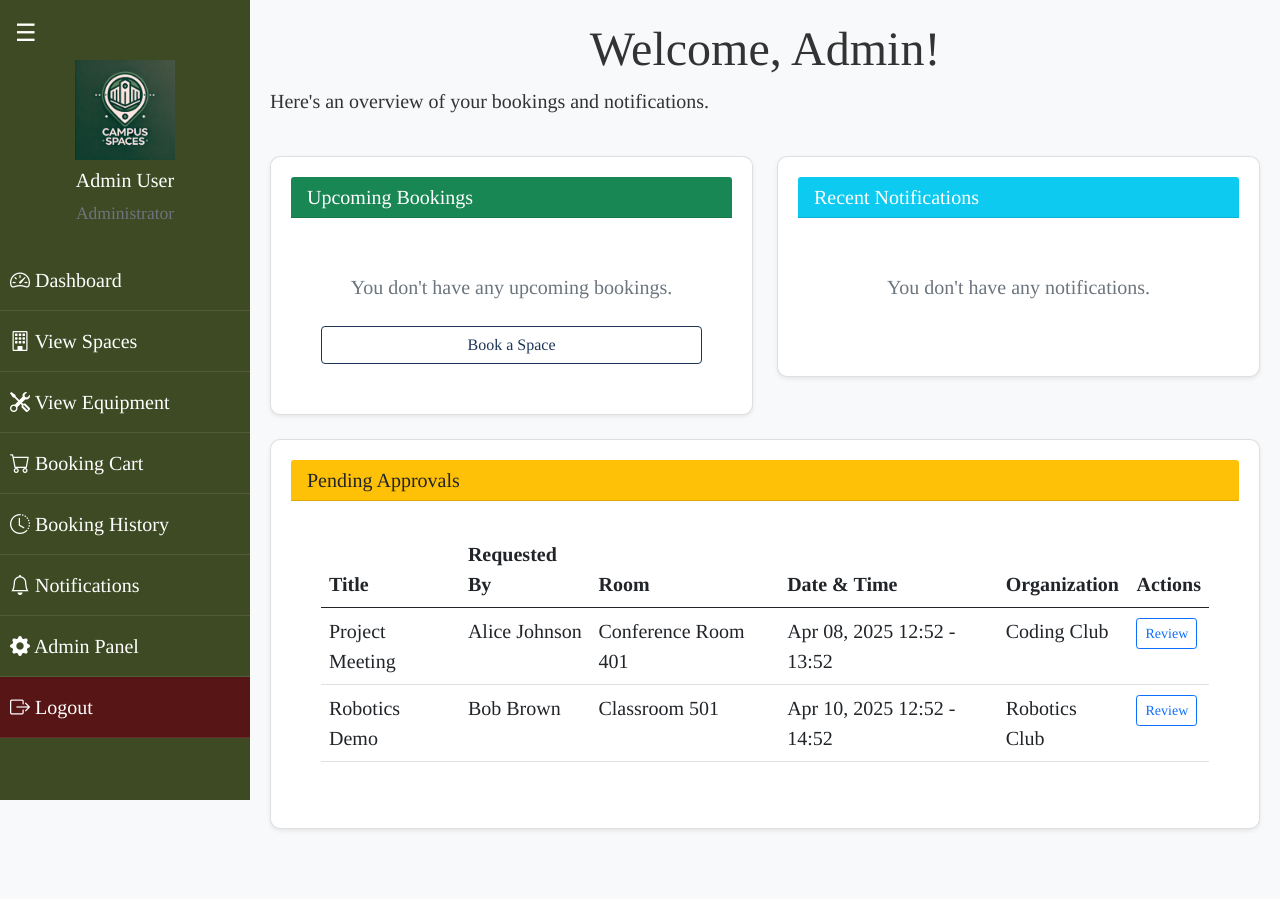
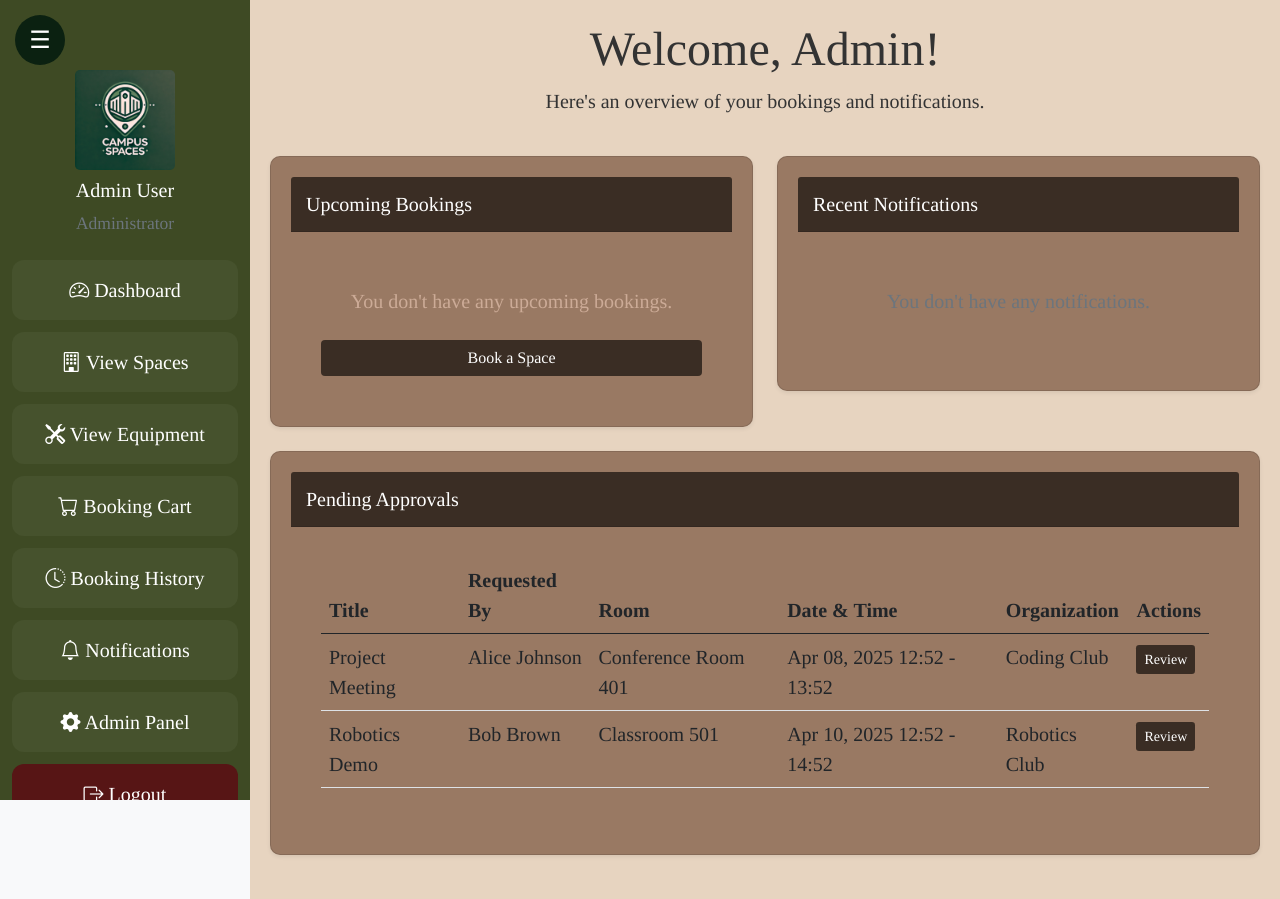
Before and after one commit to spacedust26/CampusSpaces, a Django app: page /dashboard/ in a window 1280 px wide. Before the commit the page ends 830 px from the top, so only its background shows below. Run offline with Django 5.2, Linux system fonts and the light colour scheme; a user stored in the database is signed in; data comes from the database, SQL or seed files in the repository.

Commit message:
dashboard ui changes

```diff
--- a/home/templates/home/dashboard.html
+++ b/home/templates/home/dashboard.html
@@ -35,7 +35,13 @@
 
         .sidebar ul li {
             padding: 15px 10px;
-            border-bottom: 1px solid rgba(255, 255, 255, 0.1);
+            background-color: #46522d;
+            margin: 12px;
+            border-radius: 12px;
+            display: flex;
+            justify-content: center;
+            align-items: center;
+            gap: 0;
         }
 
         .sidebar ul li a {
@@ -45,7 +51,7 @@
         }
 
         .sidebar ul li:hover {
-            background-color: rgba(255, 255, 255, 0.1);
+            background-color: #3e4a24;
         }
 
         .toggle-btn {
@@ -56,12 +62,20 @@
             cursor: pointer;
             z-index: 2;
             color: white;
+            background-color: #0b2111;
+            padding: 7px;
+            border-radius: 50px;
+            width: 50px;
+            height: 50px;
+            text-align: center;
+            vertical-align: bottom;
         }
 
         .content {
             margin-left: 250px;
             padding: 20px;
             transition: margin-left 0.5s;
+            background-color: #e7d4c0;
         }
 
         .content.collapsed {
@@ -90,12 +104,42 @@
         }
 
         .notification-item:hover {
-            background-color: rgba(62, 74, 36, 0.1);
+            background-color: rgb(228 228 228);
         }
 
         .notification-item.unread {
             border-left: 4px solid #dc3545;
             background-color: rgba(220, 53, 69, 0.1);
+        }
+        ::-webkit-scrollbar {
+        width: 8px;  /* for vertical scrollbar */
+        height: 8px; /* for horizontal scrollbar */
+        }
+        /* Background of the scrollbar track */
+        ::-webkit-scrollbar-track {
+        background: #3e4a24;
+        }
+        /* Scrollbar handle */
+        ::-webkit-scrollbar-thumb {
+        background: #46522d;
+        }
+        .card{
+            background-color: #997963;
+        }
+        .card-header{
+            background-color: #3a2d24;
+            border-radius: 10px;
+            padding: 15px;
+        }
+        .btn{
+            background-color: #3a2d24;
+            border: none;
+            color: white;
+        }
+        .btn:hover{
+            background-color: #48392e;
+            border: none;
+            color: white;
         }
     </style>
 </head>
@@ -103,7 +147,7 @@
     <div class="sidebar" id="sidebar">
         <div class="toggle-btn" onclick="toggleSidebar()">☰</div>
         <div class="text-center mb-4">
-            <img src="{% static 'home/CampusSpaces-Logo.png' %}" alt="Logo" width="100" height="100">
+            <img src="{% static 'home/CampusSpaces-Logo.png' %}" alt="Logo" width="100" height="100" style="    border-radius: 5px; margin-top: 10px;">
             <h5 class="mt-2">{{ request.user.get_full_name }}</h5>
             <p class="text-muted small">{{ request.user.profile.get_role_display }}</p>
         </div>
@@ -147,7 +191,7 @@
         <div class="row mb-4">
             <div class="col-12">
                 <h1 class="display-5">Welcome, {{ request.user.first_name }}!</h1>
-                <p class="lead">Here's an overview of your bookings and notifications.</p>
+                <p class="lead" style="text-align: center;">Here's an overview of your bookings and notifications.</p>
             </div>
         </div>
 
@@ -155,17 +199,17 @@
             <!-- Upcoming Bookings Section -->
             <div class="col-md-6 mb-4">
                 <div class="card shadow-sm">
-                    <div class="card-header bg-success text-white">
+                    <div class="card-header text-white">
                         <h5 class="mb-0">Upcoming Bookings</h5>
                     </div>
-                    <div class="card-body">
+                    <div class="card-body text-white">
                         {% if upcoming_bookings %}
                             <div class="list-group">
                                 {% for booking in upcoming_bookings %}
                                 <div class="list-group-item list-group-item-action booking-card">
                                     <div class="d-flex w-100 justify-content-between">
                                         <h5 class="mb-1">{{ booking.title }}</h5>
-                                        <small class="text-muted">{{ booking.start_time|date:"M d, Y" }}</small>
+                                        <small class="">{{ booking.start_time|date:"M d, Y" }}</small>
                                     </div>
                                     <p class="mb-1">{{ booking.room.name }} - {{ booking.room.building.name }}</p>
                                     <small class="text-muted">{{ booking.start_time|time:"H:i" }} - {{ booking.end_time|time:"H:i" }}</small>
@@ -173,9 +217,9 @@
                                 {% endfor %}
                             </div>
                         {% else %}
-                            <p class="text-center text-muted my-4">You don't have any upcoming bookings.</p>
+                            <p class="text-center my-4" style="color: #ccab97;">You don't have any upcoming bookings.</p>
                             <div class="d-grid gap-2">
-                                <a href="{% url 'view_space' %}" class="btn btn-outline-success">Book a Space</a>
+                                <a href="{% url 'view_space' %}" class="btn">Book a Space</a>
                             </div>
                         {% endif %}
                     </div>
@@ -185,7 +229,7 @@
             <!-- Notifications Section -->
             <div class="col-md-6 mb-4">
                 <div class="card shadow-sm">
-                    <div class="card-header bg-info text-white">
+                    <div class="card-header text-white">
                         <h5 class="mb-0">Recent Notifications</h5>
                     </div>
                     <div class="card-body">
@@ -202,7 +246,7 @@
                                 {% endfor %}
                             </div>
                             <div class="d-grid gap-2 mt-3">
-                                <a href="{% url 'notifications' %}" class="btn btn-outline-info">View All Notifications</a>
+                                <a href="{% url 'notifications' %}" class="btn">View All Notifications</a>
                             </div>
                         {% else %}
                             <p class="text-center text-muted my-4">You don't have any notifications.</p>
@@ -217,7 +261,7 @@
         <div class="row">
             <div class="col-12 mb-4">
                 <div class="card shadow-sm">
-                    <div class="card-header bg-warning text-dark">
+                    <div class="card-header text-white">
                         <h5 class="mb-0">Pending Approvals</h5>
                     </div>
                     <div class="card-body">
@@ -242,7 +286,7 @@
                                         <td>{{ booking.start_time|date:"M d, Y" }} {{ booking.start_time|time:"H:i" }} - {{ booking.end_time|time:"H:i" }}</td>
                                         <td>{{ booking.organization.name|default:"N/A" }}</td>
                                         <td>
-                                            <a href="{% url 'booking_approval_detail' booking.id %}" class="btn btn-sm btn-outline-primary">Review</a>
+                                            <a href="{% url 'booking_approval_detail' booking.id %}" class="btn btn-sm">Review</a>
                                         </td>
                                     </tr>
                                     {% endfor %}
```
